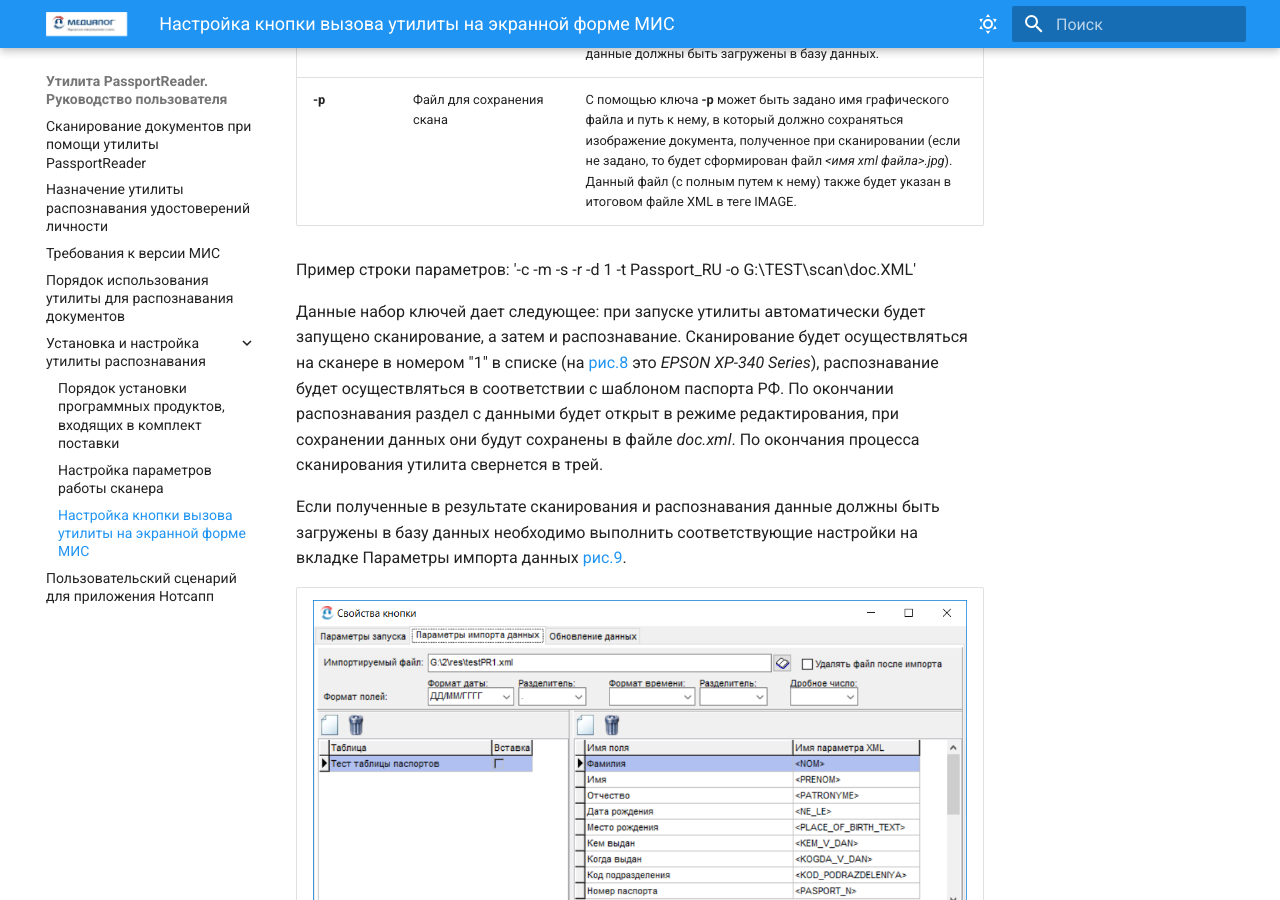
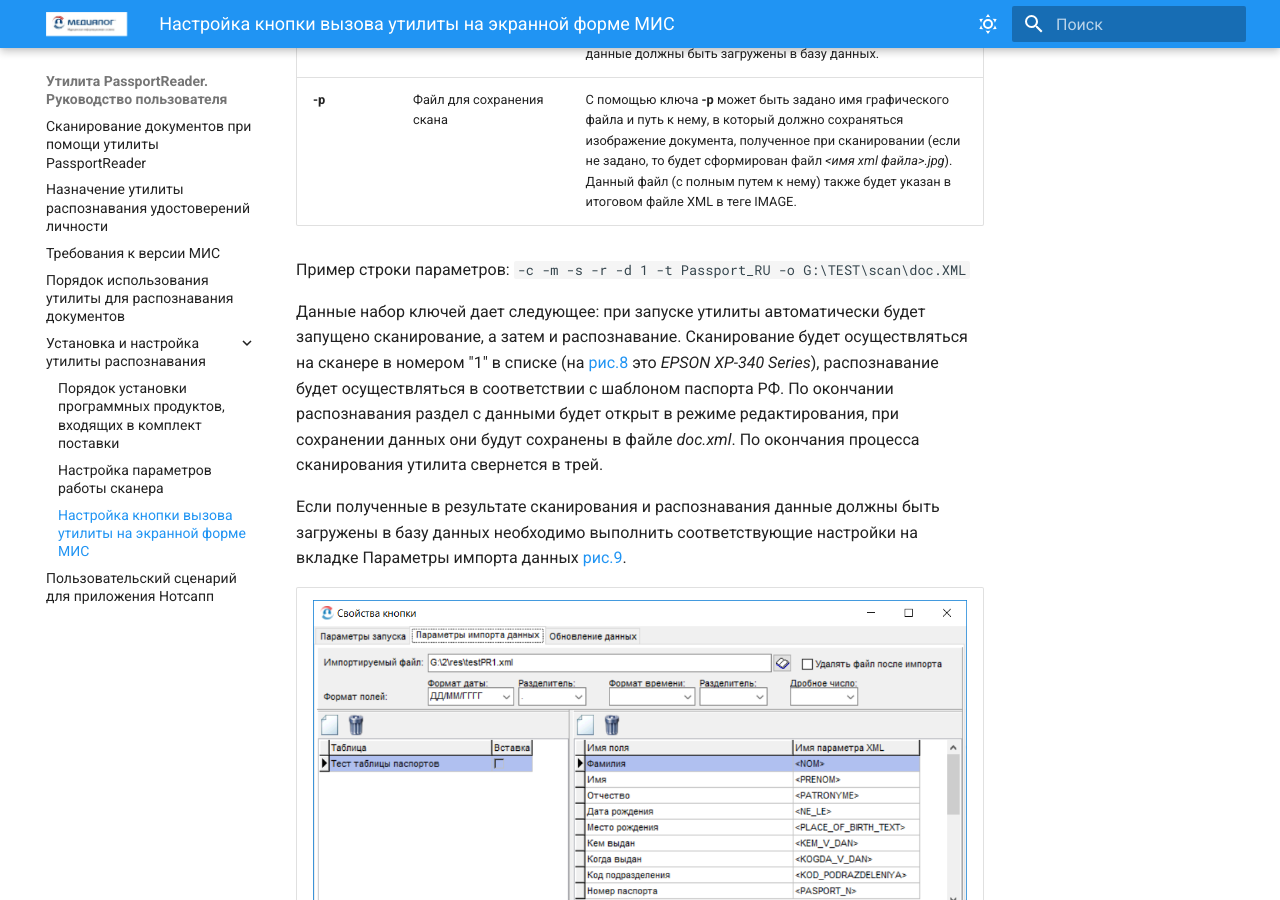
Before and after one commit to elena-chistyakova/study_manual, an MkDocs documentation site: the page built from docs/setup/options.md, in a window 1280 px wide and 900 px high, scrolled down 2064 px. Built offline with MkDocs 1.6.1 and Material for MkDocs 9.7.7, drawn with Linux system fonts in a browser that asks for light colours.

````diff
--- a/docs/setup/options.md
+++ b/docs/setup/options.md
@@ -24,7 +24,7 @@
 | **-p <filename>** | Файл для сохранения скана | С помощью ключа **-p <filename>** может быть задано имя графического файла и путь к нему, в который должно сохраняться изображение документа, полученное при сканировании (если не задано, то будет сформирован файл *<имя xml файла>.jpg*). Данный файл (с полным путем к нему) также будет указан в итоговом файле XML в теге IMAGE. |
 
 Пример строки параметров:
-'-c -m -s -r -d 1 -t Passport_RU -o G:\TEST\scan\doc.XML'
+```-c -m -s -r -d 1 -t Passport_RU -o G:\TEST\scan\doc.XML```
 
 Данные набор ключей дает следующее: при запуске утилиты автоматически будет запущено сканирование, а затем и распознавание. Сканирование будет осуществляться на сканере в номером "1" в списке (на <a href="#рис_8">рис.8</a> это *EPSON XP-340 Series*), распознавание будет осуществляться в соответствии с шаблоном паспорта РФ. По окончании распознавания раздел с данными будет открыт в режиме редактирования, при сохранении данных они будут сохранены в файле *doc.xml*. По окончания процесса сканирования утилита свернется в трей.
 
````
